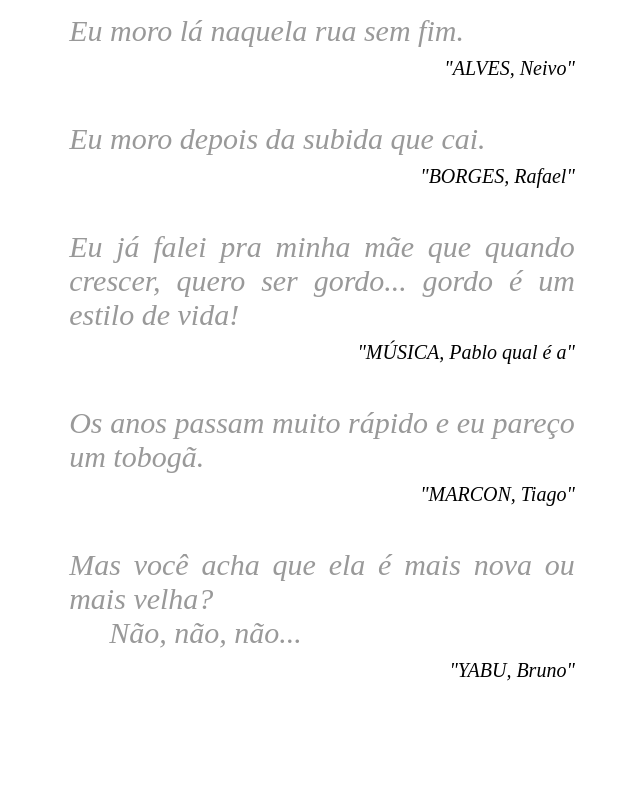
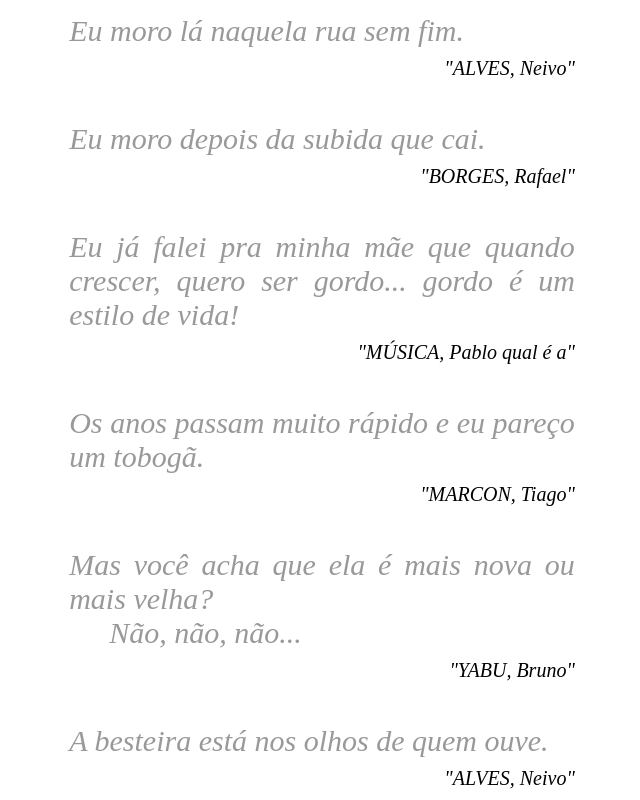
Before and after one commit to agenciasys/quotations, a plain HTML site: page index.html in a window 1280 px wide. Shown: the part 1662-2462 px from the top of the page, without its empty margins (318-958 px from the left). Before the commit the page ends 2354 px from the top, so only its background shows below. Drawn offline with Linux system fonts and the light colour scheme.

Commit message:
Update index.html

```diff
--- a/index.html
+++ b/index.html
@@ -148,5 +148,11 @@
         </blockquote>
         <span>"YABU, Bruno"</span>
     </article>
+    <article>
+        <blockquote>
+            A besteira está nos olhos de quem ouve.
+        </blockquote>
+        <span>"ALVES, Neivo"</span>
+    </article>
 </body>
 </html>
```
